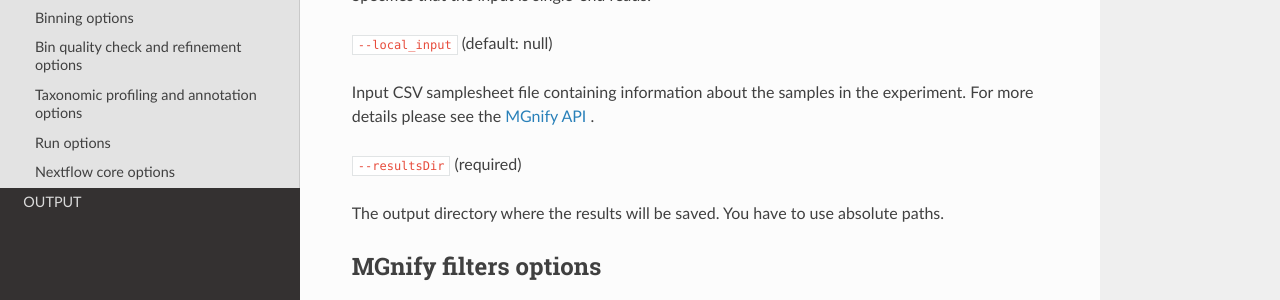
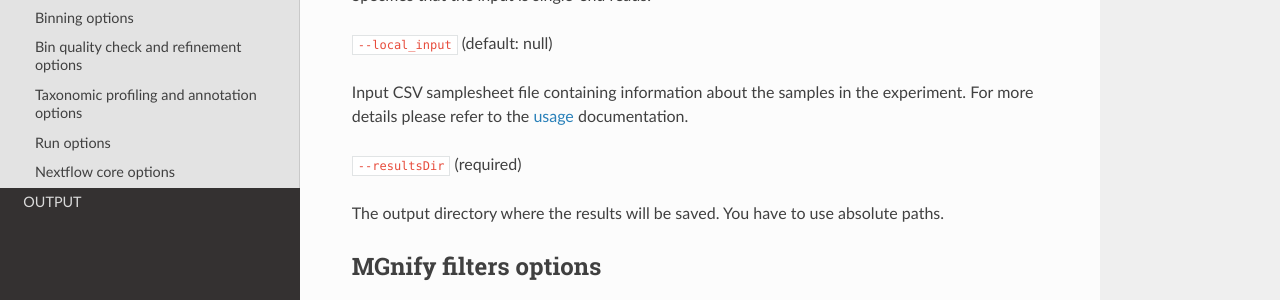
Before and after one commit to matiasWanntorp/sieve-doc, a Sphinx documentation site: the page built from docs/source/parameters.rst, in a window 1280 px wide and 900 px high. Shown: the part 396-696 px from the top of the window. Built offline with Sphinx 7.4.7 and the Read the Docs theme 2.0.0, drawn with Linux system fonts in a browser that asks for light colours.

Commit message:
Update parameters.rst

```diff
--- a/docs/source/parameters.rst
+++ b/docs/source/parameters.rst
@@ -14,7 +14,7 @@ Specifies that the input is single-end reads.
 
 ``--local_input`` (default: null)
 
-Input CSV samplesheet file containing information about the samples in the experiment. For more details please see the `MGnify API <https://www.ebi.ac.uk/metagenomics/api/v1/biomes>`_ .
+Input CSV samplesheet file containing information about the samples in the experiment. For more details please refer to the :doc:`usage <usage>` documentation.
 
 ``--resultsDir`` (required)
 
```
